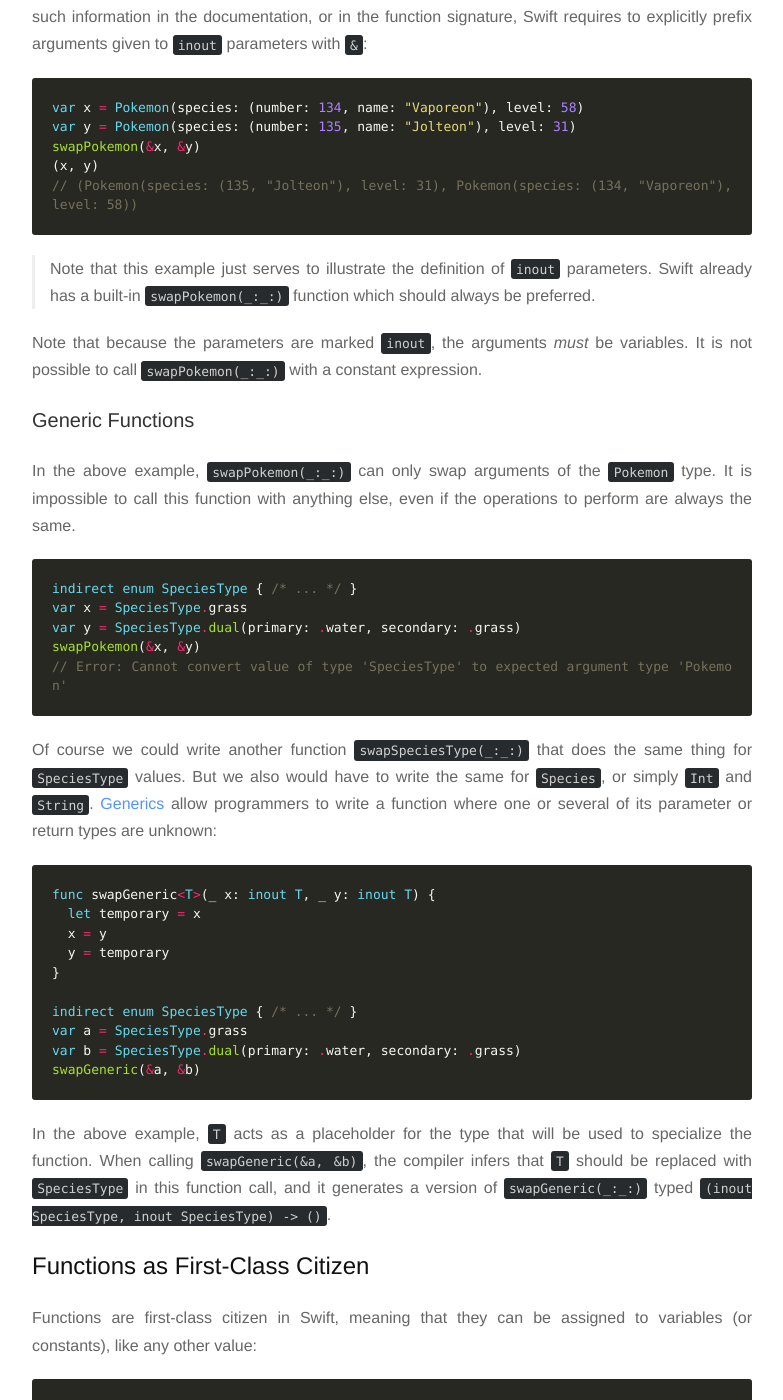
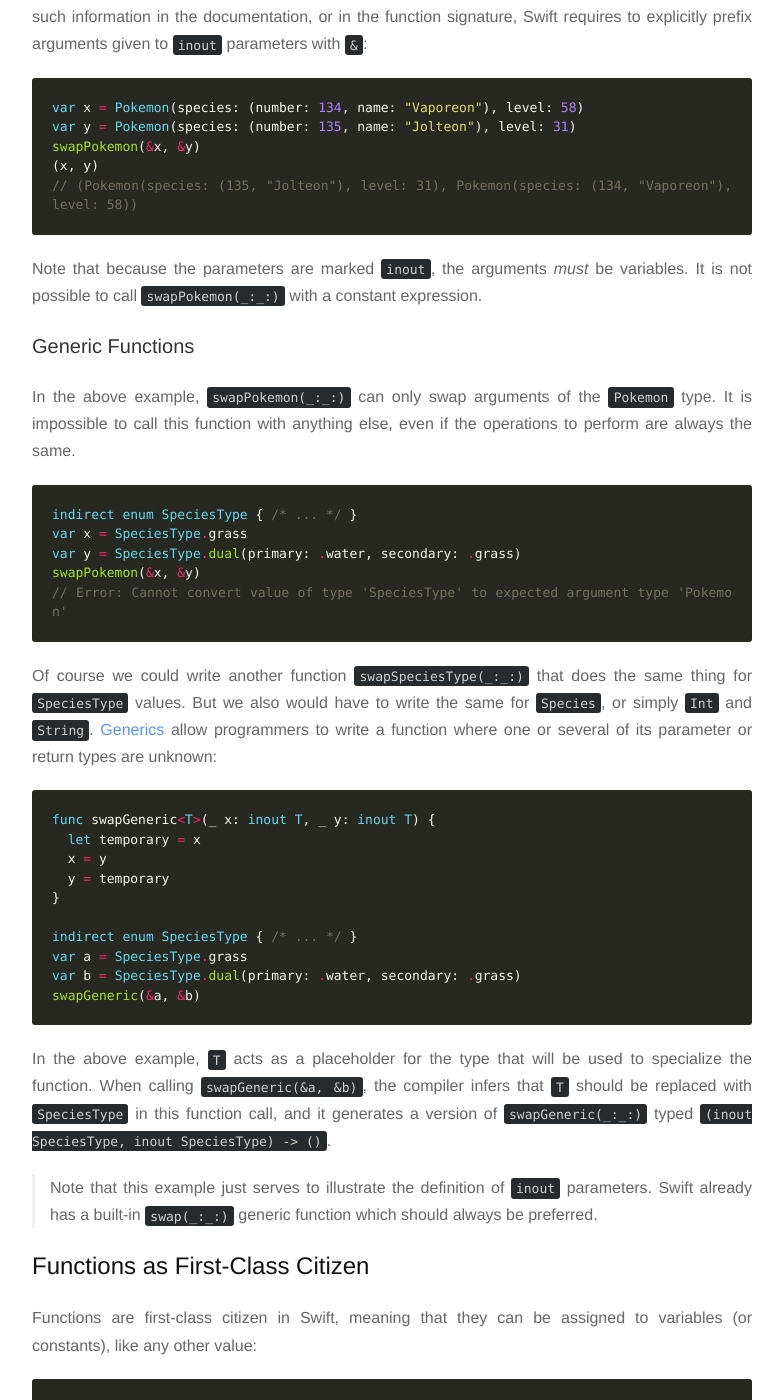
Before and after one commit to kyouko-taiga/swift-thoughts, a Jekyll site: the page built from tutorial/03-functions_and_closures.md, in a window 1280 px wide and 1400 px high, scrolled down 5347 px. Shown: the whole window, without its empty margins (248-1031 px from the left). Built offline with Jekyll 4.4.1, drawn with Linux system fonts in a browser that asks for light colours; nearby versions of some CDN libraries; some of the changed lines change nothing that is shown.

Commit message:
Update 03-functions_and_closures.md

````diff
--- a/tutorial/03-functions_and_closures.md
+++ b/tutorial/03-functions_and_closures.md
@@ -261,9 +261,6 @@ swapPokemon(&x, &y)
 // (Pokemon(species: (135, "Jolteon"), level: 31), Pokemon(species: (134, "Vaporeon"), level: 58))
 ```
 
-> Note that this example just serves to illustrate the definition of `inout` parameters.
-> Swift already has a built-in `swapPokemon(_:_:)` function which should always be preferred.
-
 Note that because the parameters are marked `inout`, the arguments *must* be variables.
 It is not possible to call `swapPokemon(_:_:)` with a constant expression.
 
@@ -302,6 +299,9 @@ In the above example, `T` acts as a placeholder for the type that will be used t
 When calling `swapGeneric(&a, &b)`,
 the compiler infers that `T` should be replaced with `SpeciesType` in this function call,
 and it generates a version of `swapGeneric(_:_:)` typed `(inout SpeciesType, inout SpeciesType) -> ()`.
+
+> Note that this example just serves to illustrate the definition of `inout` parameters.
+> Swift already has a built-in `swap(_:_:)` generic function which should always be preferred.
 
 ## Functions as First-Class Citizen
 
````
